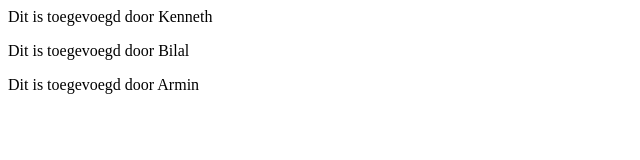
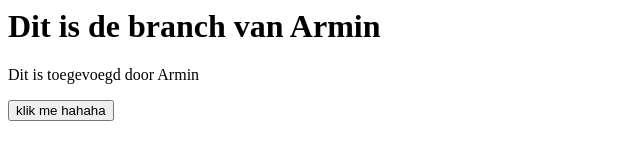
Before and after one commit to Bilal-Lahssini/TestOefening-klas, a plain HTML site: page index.html in a window 1280 px wide. Shown: the whole page, without its empty margins (0-640 px from the left). Drawn offline with Linux system fonts and the light colour scheme.

Commit message:
branch armin

```diff
--- a/index.html
+++ b/index.html
@@ -3,11 +3,12 @@
     <meta charset="UTF-8">
     <meta http-equiv="X-UA-Compatible" content="IE=edge">
     <meta name="viewport" content="width=device-width, initial-scale=1.0">
-    <title>Document</title>
+    <title>Armin</title>
 </head>
 <body>
-    <p>Dit is toegevoegd door Kenneth</p>
-    <p>Dit is toegevoegd door Bilal</p>
+    <h1>Dit is de branch van Armin</h1>
     <p>Dit is toegevoegd door Armin</p>
+    <button>klik me hahaha</button>
+
 </body>
 </html>
```
